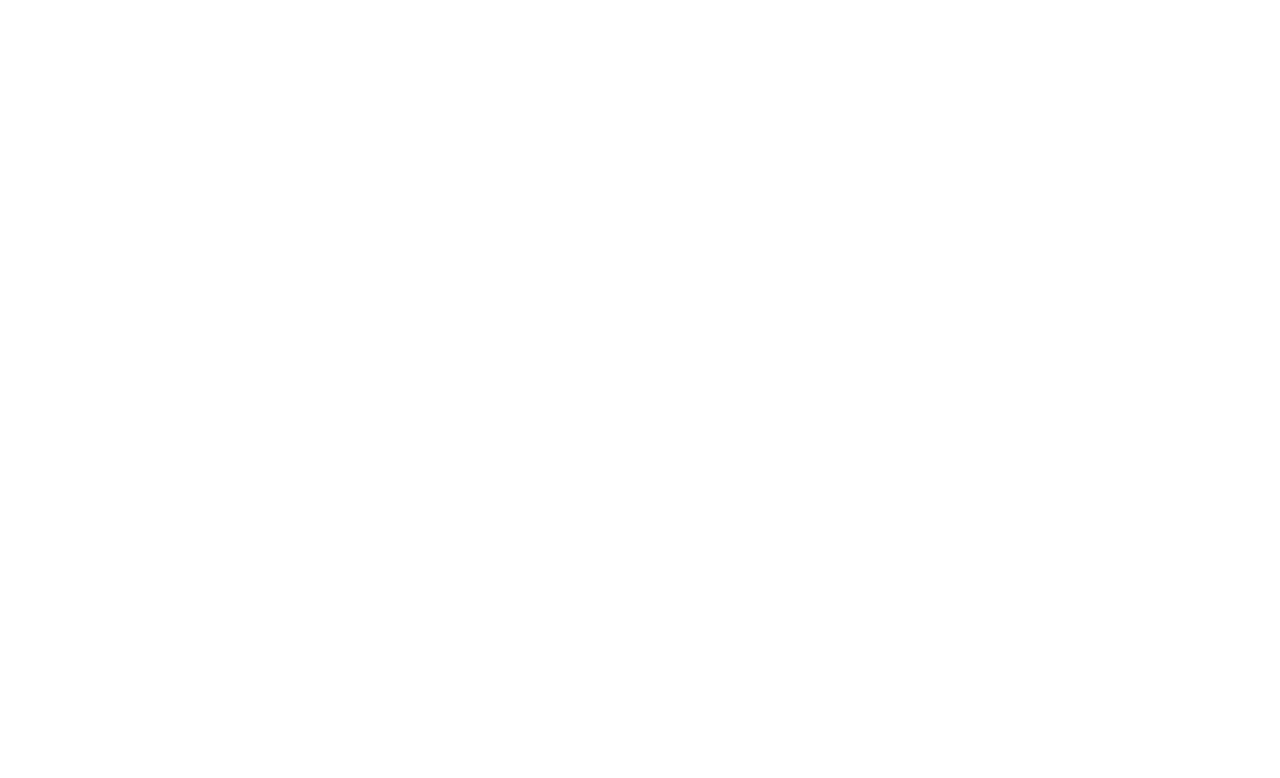
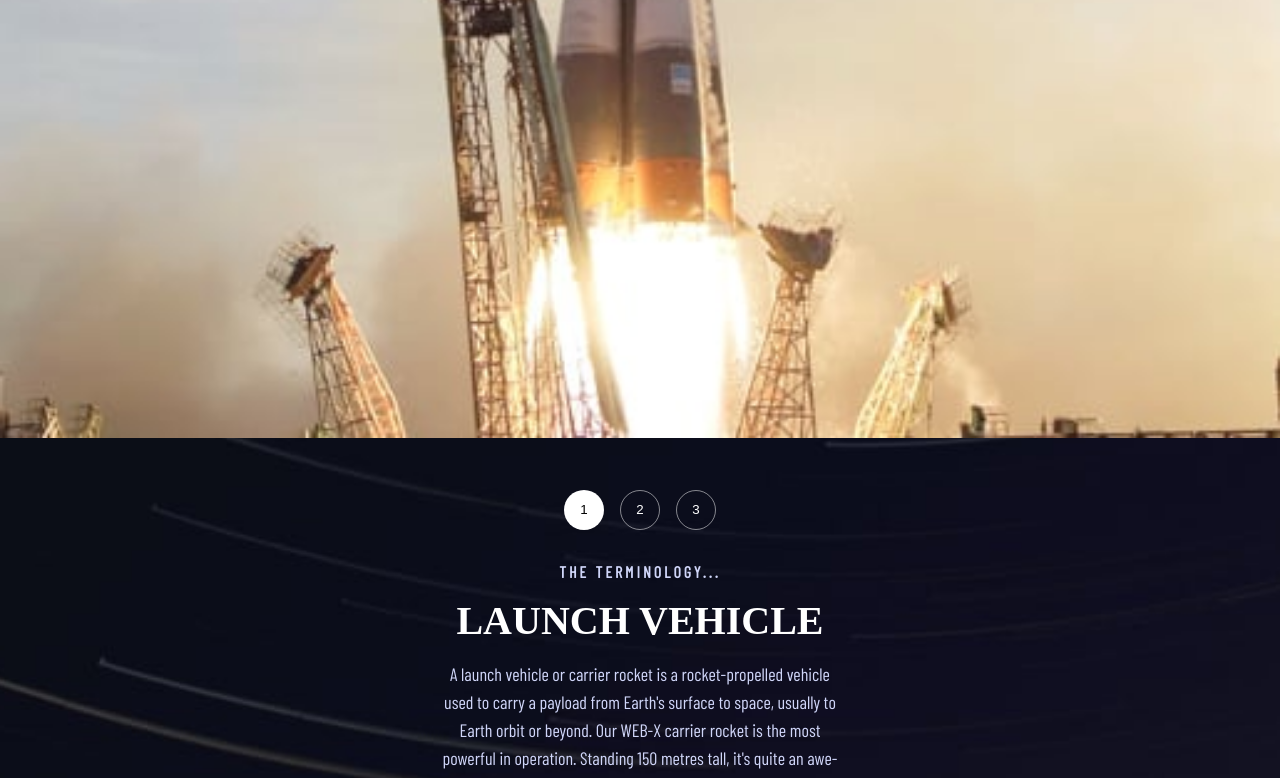
Before and after one commit to UmbraPulsar/space-travel, a Next.js app: page /technology in a window 1280 px wide. Shown: the part 1134-1912 px from the top of the page. Before the commit the page ends 800 px from the top, so only its background shows below. Built offline with nearby package versions, Linux system fonts and the light colour scheme; a web font is replaced by a local one.

Commit message:
added technology content

```diff
--- a/components/Typography.js
+++ b/components/Typography.js
@@ -13,6 +13,9 @@
 };
 export const Heading4 = ({ text }) => {
 	return <h4 className={styles.Heading4}>{text}</h4>;
+};
+export const Heading42 = ({ text }) => {
+	return <h4 className={styles.Heading42}>{text}</h4>;
 };
 export const Heading5 = ({ text }) => {
 	return <h5 className={styles.Heading5}>{text}</h5>;
--- a/pages/technology.js
+++ b/pages/technology.js
@@ -1,15 +1,19 @@
 import React, { useState } from 'react';
 import Navbar from '../components/Navbar';
+import { Heading3, Heading42, Paragraph } from '../components/Typography';
 import AdventureStage from '../components/AdventureStage';
 
 import styles from '../styles/Tech.module.scss';
 
-const TechImage = () => {
+const TechImage = ({ images }) => {
 	return (
 		<div className={styles.TechImageContainer}>
 			<img
 				className={styles.TechImage}
-				src='\assets\technology\image-launch-vehicle-landscape.jpg'
+				srcSet={`${images.portrait} 1400w, ${images.landscape} 1000w`}
+				sizes='(min-width:1000px)'
+				src={images.landscape}
+				alt=''
 			/>
 		</div>
 	);
@@ -23,27 +27,30 @@
 
 function technology({ techs }) {
 	const [active, setActive] = useState(0);
+
 	return (
 		<div className={styles.TechWrapper}>
 			<Navbar />
 			<AdventureStage number='03' text='Space Launch 101' />
-			<TechImage />
+			<div className={styles.FlexWrapper}>
+				<TechImage images={techs[active].images} />
 				<div className={styles.TechSelectionListContainer}>
 					<ul className={styles.TechSelectionList}>
 						{techs.map((item, index) => {
 							if (index == active) {
 								return (
-								<li>
+									<li key={index}>
 										<button
-										className={`${styles.TechButton} ${styles.active}`}>
+											className={`${styles.SelectionButton} ${styles.active}`}>
 											{index + 1}
 										</button>
 									</li>
 								);
 							} else {
 								return (
-								<li>
-									<button className={styles.TechButton}>
+									<li key={index}>
+										<button
+											className={`${styles.SelectionButton}`}>
 											{index + 1}
 										</button>
 									</li>
@@ -52,6 +59,14 @@
 						})}
 					</ul>
 				</div>
+				<div className={styles.TechTextContentContainer}>
+					<div className={styles.TechTextContentTitle}>
+						<Heading42 text='The Terminology...' />
+						<Heading3 text={techs[active].name} />
+					</div>
+					<Paragraph text={techs[active].description} />
+				</div>
+			</div>
 		</div>
 	);
 }
--- a/styles/Tech.module.scss
+++ b/styles/Tech.module.scss
@@ -10,35 +10,63 @@
 		background-image: url('/assets/technology/background-technology-tablet.jpg');
 	}
 	@media screen and (min-width: 1400px) {
-		flex-direction: row;
 		padding-top: 40px;
 		background-image: url('/assets/technology/background-technology-desktop.jpg');
 	}
 }
+
+.FlexWrapper {
+	display: flex;
+	flex-direction: column;
+	@media screen and (min-width: 1400px) {
+		flex-direction: row;
+		justify-content: space-between;
+		margin-left: 166px;
+	}
+}
 .TechImageContainer {
-	margin: 2rem 0;
-	max-height: 170px;
+	margin: 32px 0;
+	@media screen and (min-width: 1400px) {
+		order: 2;
+	}
 }
 .TechImage {
-	max-width: 100%;
+	min-width: 100%;
+}
+.TechSelectionListContainer {
+	margin: 16px 0;
 }
 
-.TechSelectionListContainer {
-	display: flex;
-	justify-content: center;
-}
 .TechSelectionList {
 	display: flex;
+	align-items: center;
+	justify-content: center;
 	list-style: none;
+	& > * {
+		margin: 0 8px;
+	}
+	@media screen and (min-width: 1400px) {
+		min-height: 100%;
+		flex-direction: column;
+		justify-content: start;
+		& > * {
+			margin: 0;
+			margin-bottom: 16px;
+		}
+	}
 }
-.TechButton {
-	margin: 0 8px;
+
+.SelectionButton {
+	width: 40px;
 	height: 40px;
-	width: 40px;
 	color: white;
-	border: 0.5px solid rgba(white, 0.25);
-	border-radius: 100%;
 	background: none;
+	border-radius: 50%;
+	border: 1px solid rgba(white, 0.5);
+	@media screen and (min-width: 1400px) {
+		width: 80px;
+		height: 80px;
+	}
 	&.active {
 		color: black;
 		background-color: white;
@@ -47,3 +75,24 @@
 		cursor: pointer;
 	}
 }
+
+.TechTextContentContainer {
+	max-width: 458px;
+	margin: auto;
+	margin-bottom: 100px;
+	padding: 0 24px;
+	color: white;
+	text-align: center;
+	& > * {
+		margin-top: 16px;
+	}
+	@media screen and (min-width: 1400px) {
+		margin: 0;
+		text-align: left;
+	}
+}
+.TechTextContentTitle {
+	& > * {
+		margin-top: 16px;
+	}
+}
--- a/styles/Typo.module.scss
+++ b/styles/Typo.module.scss
@@ -15,6 +15,7 @@
 .Heading3 {
 	font-family: 'Bellefair', serif;
 	font-size: 24px;
+	text-transform: uppercase;
 	@media screen and (min-width: 810px) {
 		font-size: 40px;
 	}
@@ -28,6 +29,19 @@
 	font-size: 16px;
 	text-transform: uppercase;
 	@media screen and (min-width: 810px) {
+		font-size: 2rem;
+	}
+}
+.Heading42 {
+	font-family: 'Barlow Condensed', sans-serif;
+	color: #d0d6f9;
+	font-size: 14px;
+	text-transform: uppercase;
+	letter-spacing: 3px;
+	@media screen and (min-width: 810px) {
+		font-size: 1rem;
+	}
+	@media screen and (min-width: 1400px) {
 		font-size: 2rem;
 	}
 }
```
Lines whose indentation alone changed are shown as unchanged.
